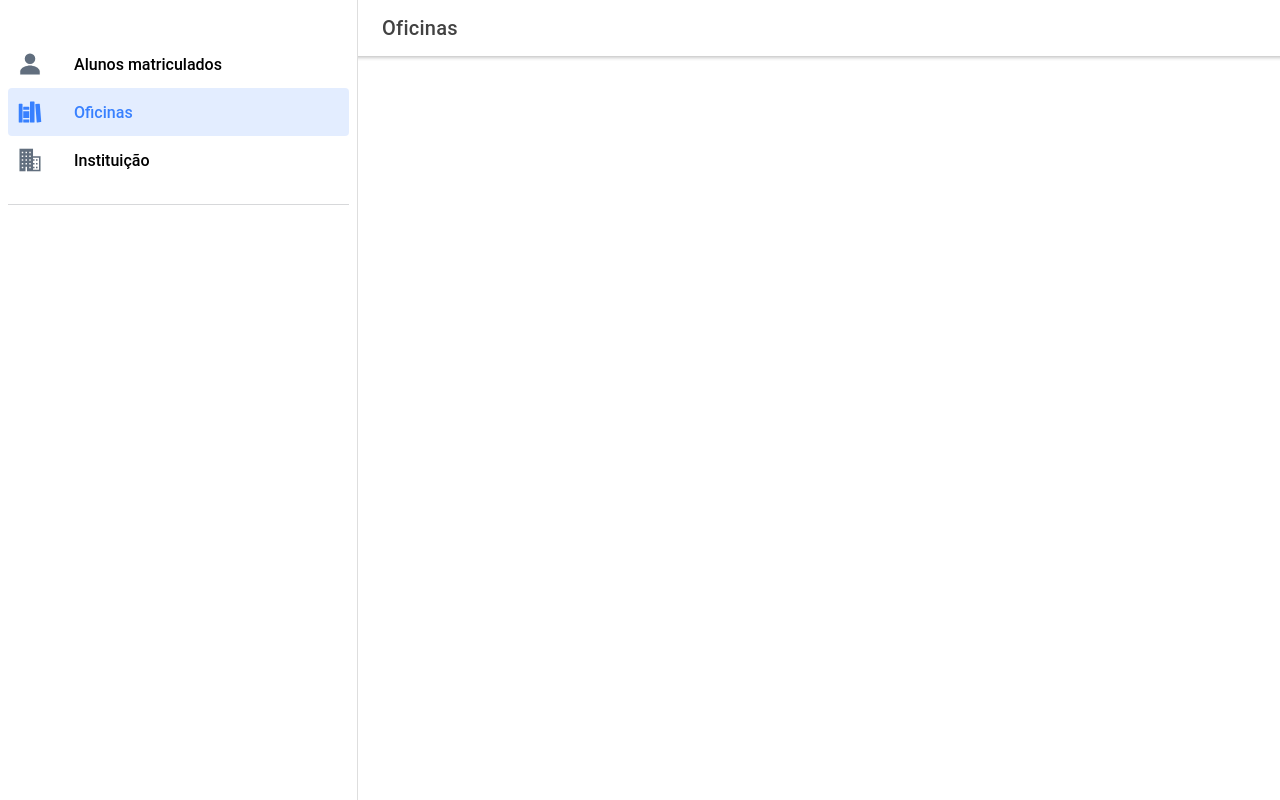
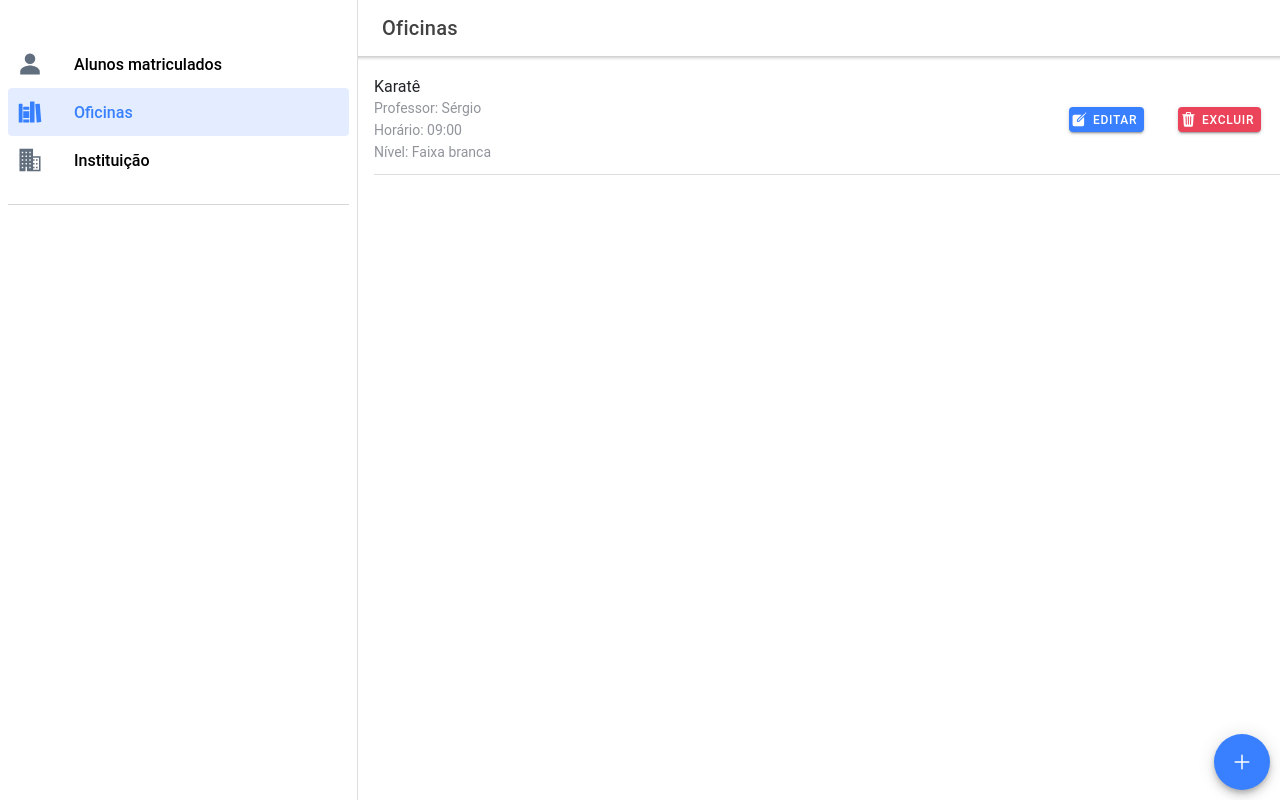
Before and after one commit to vinigr/pastoral, a React (Create React App) app: page /oficinas in a window 1280 px wide. Built offline with nearby package versions, Linux system fonts and the light colour scheme.

Commit message:
(feat): listagem de oficinas

```diff
--- a/src/pages/Oficinas/Oficinas.tsx
+++ b/src/pages/Oficinas/Oficinas.tsx
@@ -1,15 +1,40 @@
 import {
+  IonButton,
   IonButtons,
   IonContent,
+  IonFab,
+  IonFabButton,
   IonHeader,
+  IonIcon,
+  IonItem,
+  IonLabel,
+  IonList,
   IonMenuButton,
+  IonText,
   IonTitle,
   IonToolbar,
 } from "@ionic/react";
+import React, { useEffect, useState } from "react";
+import { add, create, trash } from "ionicons/icons";
 
-import React from "react";
+import buscarOficinas from "../../usecases/buscarOficinas";
+import { useHistory } from "react-router";
 
 const Oficinas: React.FC = () => {
+  const { push } = useHistory();
+
+  const [oficinas, setOficinas] = useState([]);
+
+  useEffect(() => {
+    buscarDados();
+  }, []);
+
+  const buscarDados = async () => {
+    const oficinasCadastradas = await buscarOficinas();
+
+    setOficinas(oficinasCadastradas);
+  };
+
   return (
     <>
       <IonHeader>
@@ -30,6 +55,44 @@ const Oficinas: React.FC = () => {
             <IonTitle size="large">Oficinas</IonTitle>
           </IonToolbar>
         </IonHeader>
+        <div className="container">
+          <IonList>
+            {oficinas.map((oficina) => (
+              <IonItem key={oficina.id}>
+                <IonLabel className="ion-text-wrap">
+                  <IonText color="dark" style={{ fontWeight: "bold" }}>
+                    <h2>{oficina.nome}</h2>
+                  </IonText>
+                  <IonText color="medium">
+                    <p>Professor: {oficina.professor}</p>
+                  </IonText>
+                  <IonText color="medium">
+                    <p>Horário: {oficina.horario}</p>
+                  </IonText>
+                  <IonText color="medium">
+                    <p>Nível: {oficina.nivel}</p>
+                  </IonText>
+                </IonLabel>
+                <IonButton
+                  slot="end"
+                  onClick={() => push(`oficina/${oficina?.id}`)}
+                >
+                  <IonIcon icon={create} slot="start" />
+                  Editar
+                </IonButton>
+                <IonButton slot="end" color="danger">
+                  <IonIcon icon={trash} slot="start" />
+                  Excluir
+                </IonButton>
+              </IonItem>
+            ))}
+          </IonList>
+        </div>
+        <IonFab vertical="bottom" horizontal="end" slot="fixed">
+          <IonFabButton onClick={() => push("oficina")}>
+            <IonIcon icon={add} />
+          </IonFabButton>
+        </IonFab>
       </IonContent>
     </>
   );
--- /dev/null
+++ b/src/usecases/buscarOficinas.ts
@@ -0,0 +1,18 @@
+import { chamarFuncaoElectron } from "../utils/chamarFuncaoElectron";
+import { isElectron } from "../utils/isElectron";
+
+export default async function buscarOficinas() {
+  if (isElectron()) {
+    return await chamarFuncaoElectron("buscarOficinas");
+  } else {
+    return [
+      {
+        id: 1,
+        nome: "Karatê",
+        professor: "Sérgio",
+        horario: "09:00",
+        nivel: "Faixa branca",
+      },
+    ];
+  }
+}
```
